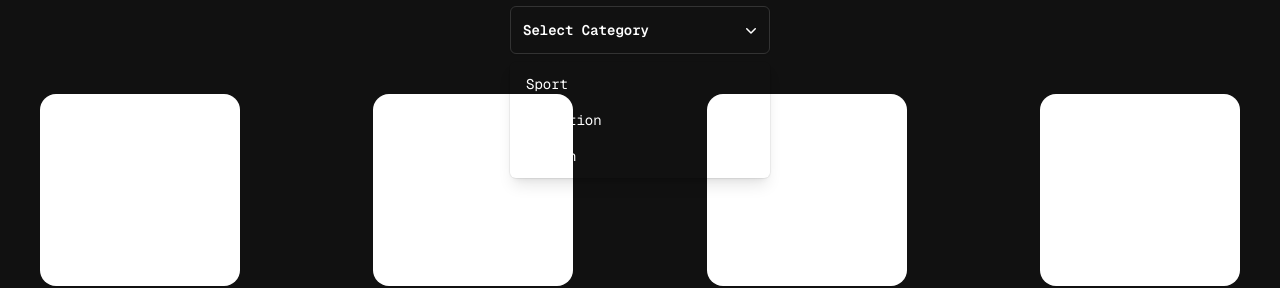
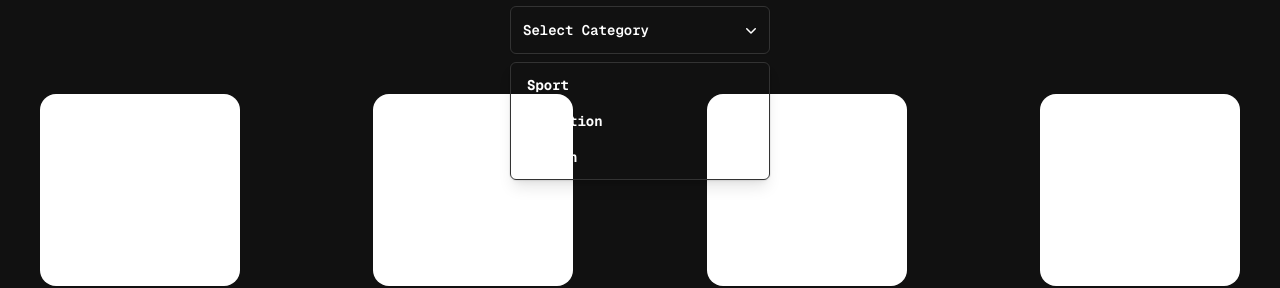
Before and after one commit to kila21/myblog, a React app in the folder frontend/: page / in a window 1280 px wide. Both pictures are taken after a click on the button "Select Category". Shown: the part 240-528 px from the top of the page. Built offline with nearby package versions, Linux system fonts and the light colour scheme; the HTML template or start-up script is replaced by a standard one.

Commit message:
[update] font to bold

```diff
--- a/frontend/src/page/home/CategoryDropdown.tsx
+++ b/frontend/src/page/home/CategoryDropdown.tsx
@@ -8,7 +8,7 @@
   return (
     <Menu as="div" className="relative inline-block text-left">
       <div>
-        <MenuButton className="inline-flex w-65 h-12 items-center justify-between gap-x-1.5 rounded-md  px-3 py-2 text-sm text-left font-semibold text-white shadow-xs border border-[#333333] ">
+        <MenuButton className="inline-flex w-65 h-12 items-center justify-between gap-x-1.5 rounded-md  px-3 py-2 text-sm text-left font-semibold text-white shadow-xs border border-[#333333]">
           { categoryValue }
           <ChevronDownIcon aria-hidden="true" className="-mr-1 size-5 text-white" />
         </MenuButton>
@@ -16,7 +16,7 @@
 
       <MenuItems
         transition
-        className="absolute right-0 z-10 mt-2 w-65 origin-top-right rounded-md shadow-lg ring-1 ring-black/5 transition focus:outline-hidden data-closed:scale-95 data-closed:transform data-closed:opacity-0 data-enter:duration-100 data-enter:ease-out data-leave:duration-75 data-leave:ease-in"
+        className="absolute right-0 z-10 mt-2 w-65 origin-top-right border border-[#333333] font-bold rounded-md shadow-lg ring-1 ring-black/5 transition focus:outline-hidden data-closed:scale-95 data-closed:transform data-closed:opacity-0 data-enter:duration-100 data-enter:ease-out data-leave:duration-75 data-leave:ease-in"
       >
         <div className="py-1">
           <MenuItem>
```
